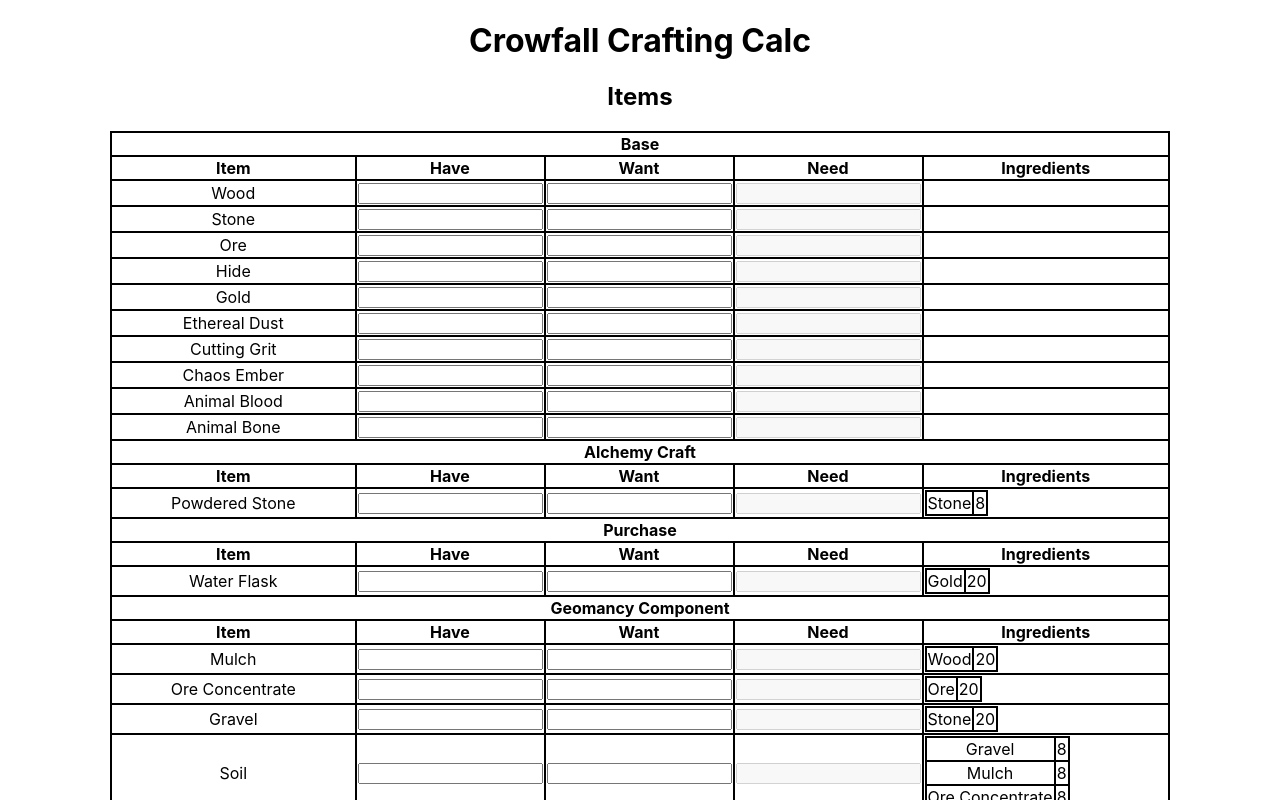
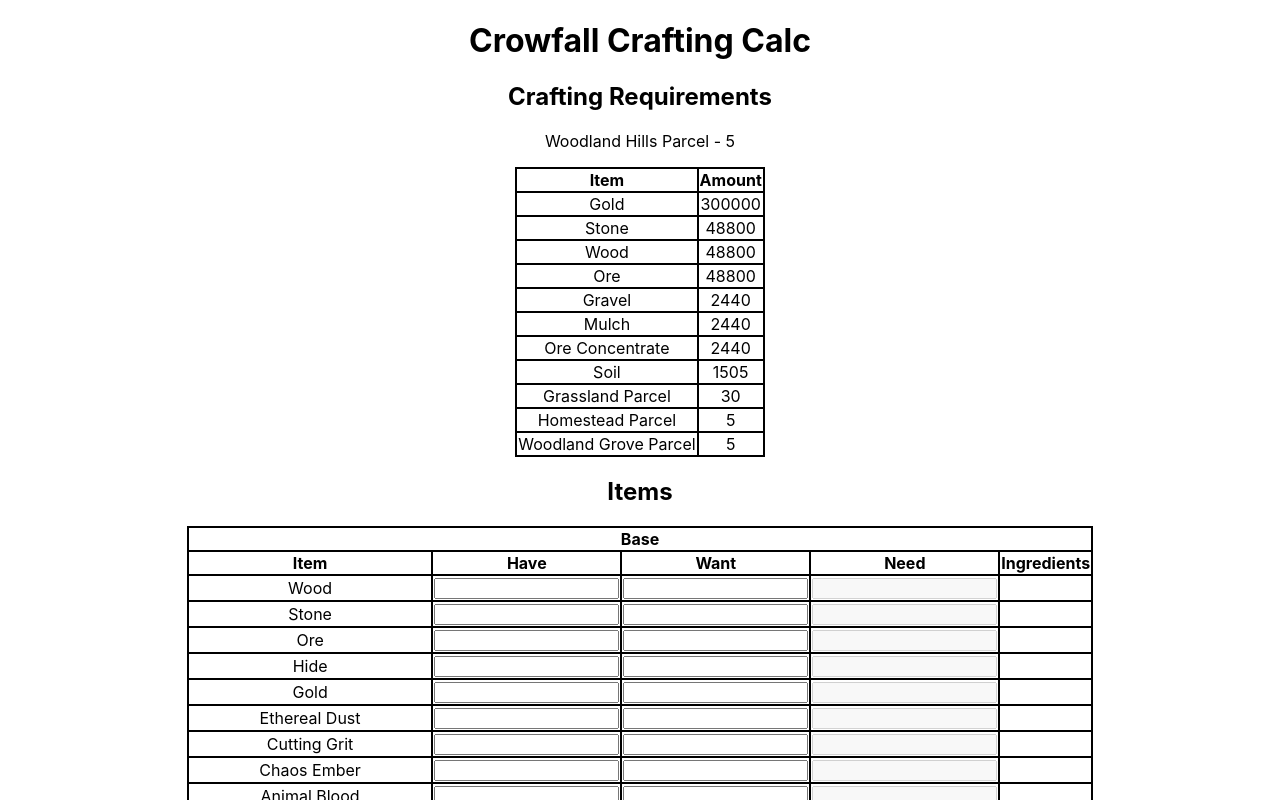
Before and after one commit to PapaCyclops/CrowfallCraftingCalc, a React (Create React App) app: page / in a window 1280 px wide. Shown: the top 800 px of the page. Built offline with nearby package versions, Linux system fonts and the light colour scheme.

Commit message:
Crafting Requirements Output Example

```diff
--- a/src/App.js
+++ b/src/App.tsx
@@ -1,10 +1,13 @@
 import './App.css';
 import ResourceTable from "./ResourceTable";
+import {CraftingRequirements} from "./CraftingRequirements";
+import {woodlandHillsParcel} from "./resources/resources";
 
 function App() {
     return (
         <div className="App">
             <h1>Crowfall Crafting Calc</h1>
+            <CraftingRequirements resource={woodlandHillsParcel} amount={5}/>
             <ResourceTable/>
         </div>
     );
--- /dev/null
+++ b/src/CraftingRequirements.tsx
@@ -0,0 +1,27 @@
+import {getCraftingSteps} from "./craftingUtils";
+import {Resource} from "./resources/resources";
+
+export function CraftingRequirements({resource, amount}: { resource: Resource, amount: number }) {
+    const steps = getCraftingSteps(resource, amount);
+    return <section>
+        <h2>Crafting Requirements</h2>
+        <p>
+            {resource.name} - {amount}
+        </p>
+        <table style={{margin: "0 auto"}}>
+            <thead>
+            <tr>
+                <th>Item</th>
+                <th>Amount</th>
+            </tr>
+            </thead>
+            <tbody>
+            {Array.from(steps.entries()).sort(([, amountA], [, amountB]) => amountB - amountA).map(([resource, amount]) =>
+                <tr>
+                    <td>{resource.name}</td>
+                    <td>{amount}</td>
+                </tr>)}
+            </tbody>
+        </table>
+    </section>;
+}
--- a/src/ResourceRow.js
+++ /dev/null
@@ -1,43 +0,0 @@
-import React from 'react';
-
-const ResourceRow = ({name, ingredients}) => {
-    const ingredientsArray = ingredients && Array.from(ingredients, ([ingredient, amount]) => ({ingredient, amount}))
-    return (
-        <tr>
-            <td>
-                {name}
-            </td>
-            <td>
-                <input type="number"/>
-            </td>
-            <td>
-                <input type="number"/>
-            </td>
-            <td>
-                <input type="number" disabled/>
-            </td>
-            <td>
-                {ingredientsArray && <table>
-                    <tbody>
-                    {ingredientsArray.map(ingredient =>
-                        <>
-                            <tr>
-                                <td>
-                                    {ingredient.ingredient.name}
-                                </td>
-                                <td>
-                                    {ingredient.amount}
-                                </td>
-
-                            </tr>
-                            {ingredient.ingredients && <ResourceRow {...ingredient}/>}
-                        </>
-                    )}
-                    </tbody>
-                </table>}
-            </td>
-        </tr>
-    );
-};
-
-export default ResourceRow;
--- /dev/null
+++ b/src/ResourceRow.tsx
@@ -0,0 +1,44 @@
+import React from 'react';
+import {Resource} from "./resources/resources";
+
+const ResourceRow = ({name, ingredients}: Resource) => {
+    const ingredientsArray = ingredients && Array.from(ingredients, ([ingredient, amount]) => ({ingredient, amount}))
+    return (
+        <tr>
+            <td>
+                {name}
+            </td>
+            <td>
+                <input type="number"/>
+            </td>
+            <td>
+                <input type="number"/>
+            </td>
+            <td>
+                <input type="number" disabled/>
+            </td>
+            <td>
+                {/*{ingredientsArray && <table>*/}
+                {/*    <tbody>*/}
+                {/*    {ingredientsArray.map(({ingredient, amount}) =>*/}
+                {/*        <>*/}
+                {/*            <tr>*/}
+                {/*                <td>*/}
+                {/*                    {ingredient.name}*/}
+                {/*                </td>*/}
+                {/*                <td>*/}
+                {/*                    {amount}*/}
+                {/*                </td>*/}
+
+                {/*            </tr>*/}
+                {/*            {ingredient.ingredients && <ResourceRow {...ingredient}/>}*/}
+                {/*        </>*/}
+                {/*    )}*/}
+                {/*    </tbody>*/}
+                {/*</table>}*/}
+            </td>
+        </tr>
+    );
+};
+
+export default ResourceRow;
--- a/src/ResourceTable.js
+++ b/src/ResourceTable.tsx
@@ -1,4 +1,4 @@
-import {resources} from "./resources/resources";
+import {Resource, resources} from "./resources/resources";
 import ResourceRow from "./ResourceRow";
 
 export default function ResourceTable() {
@@ -6,7 +6,7 @@
         map[resource.group] = map[resource.group] || [];
         map[resource.group].push(resource);
         return map;
-    }, {})
+    }, {} as Record<string, Resource[]>)
     return <>
         <h2>Items</h2>
         <table style={{margin: "0 auto"}}>
```
Also changed, not shown: src/index.tsx (renamed from src/index.js).
